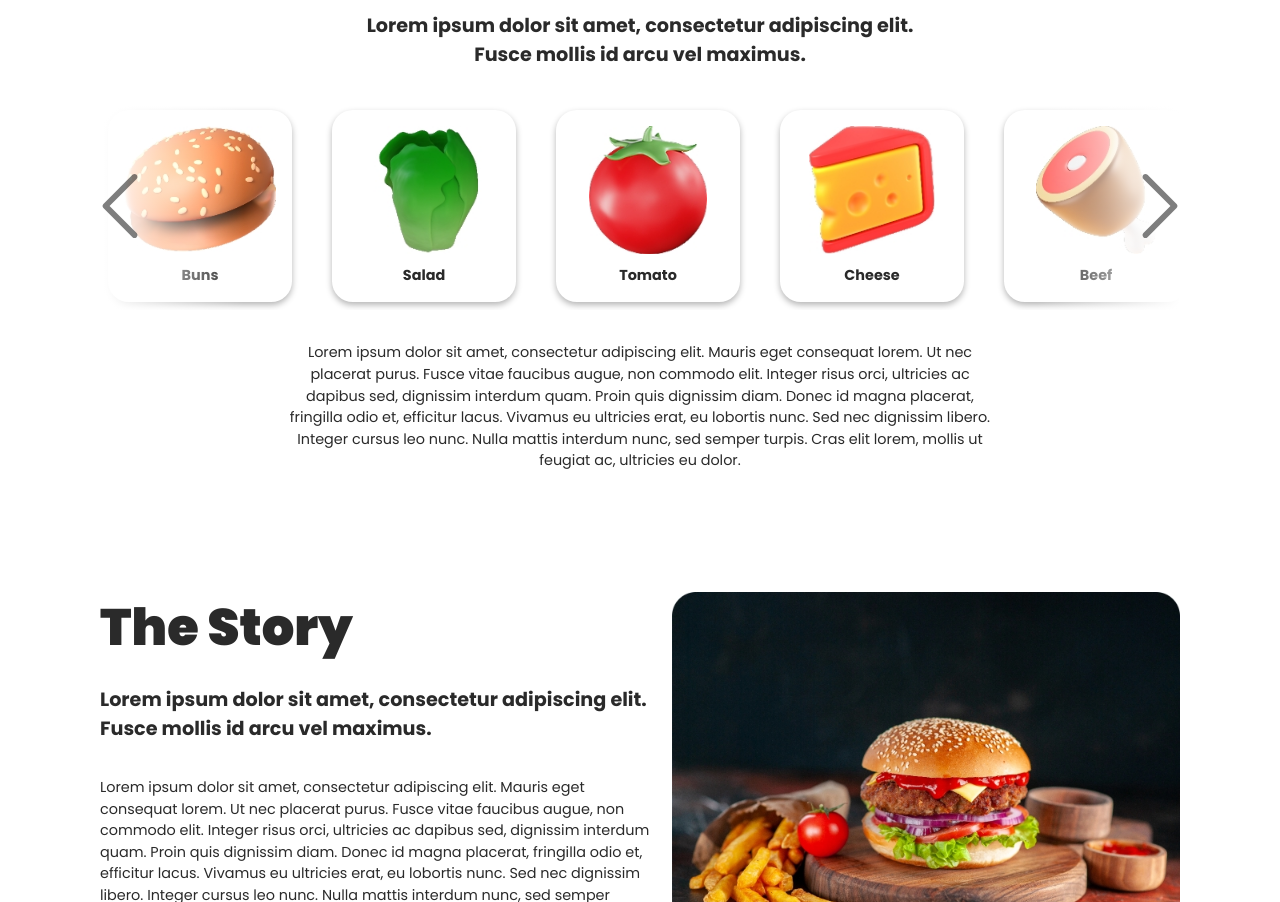
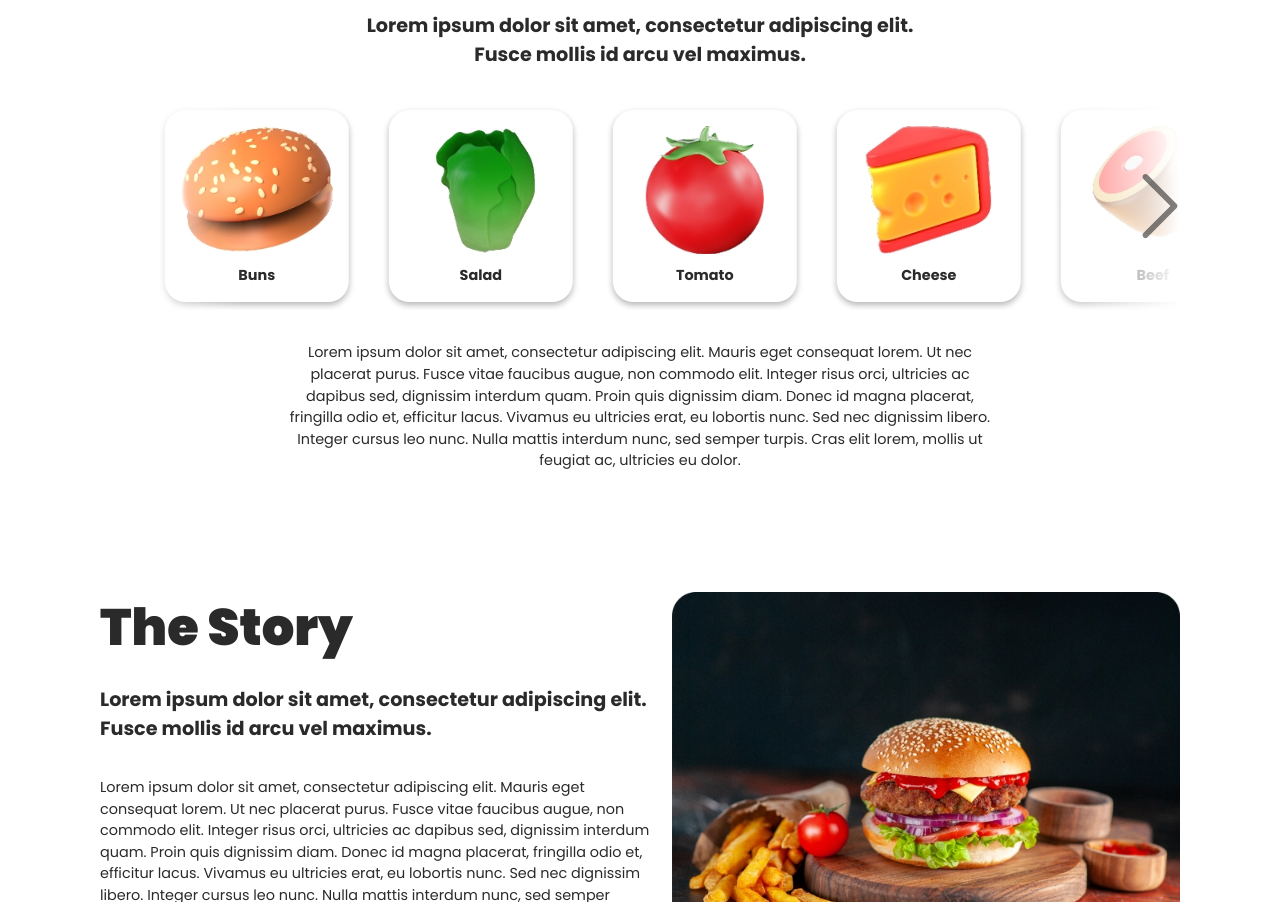
Before and after one commit to CarphatianSnake/burfact, a React app: page / in a window 1280 px wide. Shown: the part 812-1714 px from the top of the page. Built offline with nearby package versions, Linux system fonts and the light colour scheme.

Commit message:
fix: fix bugs with carousele arrows and make code shorter

```diff
--- a/src/components/Burgers/IngredientsList/IngredientsList.scss
+++ b/src/components/Burgers/IngredientsList/IngredientsList.scss
@@ -38,11 +38,3 @@
     }
   }
 }
-
-.display_none {
-display: none;
-}
-
-.transparent {
-opacity: 0;
-}
--- a/src/components/Carousele/Carousele.scss
+++ b/src/components/Carousele/Carousele.scss
@@ -15,6 +15,7 @@
     }
 
     &_image {
+      background-color: transparent;
       cursor: pointer;
       width: 8rem;
       height: 8rem;
@@ -36,6 +37,11 @@
 
       &:active {
         opacity: 1;
+      }
+
+      &:disabled {
+        cursor: default;
+        opacity: 0;
       }
 
       &__left {
@@ -75,7 +81,7 @@
   &_items {
     display: flex;
     gap: 2.5rem;
-    padding: 1rem;
+    padding: 1rem 0;
     position: absolute;
     transition: transform .3s ease-out;
     transform: translateX(0);
--- a/src/components/Carousele/index.js
+++ b/src/components/Carousele/index.js
@@ -6,38 +6,31 @@ import './Carousele.scss';
 
 // Component
 function Carousele({ children }) {
-
-  const [ carouseleWidth, setCarouseleWidth ] = useState(0); // state of carousele window width
-  const [ itemsWidth, setItemsWidth ] = useState(0); // state of carousele items container width
-  const [ elementWidth, setElementWidth ] = useState(0); // state of single element width
-  const [ offset, setOffset ] = useState(0); // state of offset
+  const [ offset, setOffset ] = useState(6); // state of offset
+  const [ basicOffset, setBasicOffset ] = useState(0); // basic offset for move items inside carousele (adding % in styles of element)
+  const [ maxOffset, setMaxOffset ] = useState(); // state for max offset
 
   useEffect(() => {
 
     const carouseleWindow = document.querySelector('.carousele_window'); // get carousele window element
+    const carouseleWindowWidth = carouseleWindow.offsetWidth; // width of carousele window
     const itemsContainer = carouseleWindow.querySelector('.carousele_items'); // get carousele items container element
-    const itemWidth = itemsContainer.querySelector('.ingredients_item').offsetWidth; // get width of single item inside container
+    const itemsContainerWidth = itemsContainer.offsetWidth; // width of items container
+    const itemsCount = itemsContainer.querySelectorAll('.ingredients_item').length; // number of items inside carousele
 
-    // get gap and padding values of carousele container
-    const containerStyles = getComputedStyle(itemsContainer);
-    const gap = +containerStyles.gap.replace('px', '');
-    const padding = +containerStyles.padding.replace('px', '');
-
-    setCarouseleWidth(carouseleWindow.offsetWidth + padding * 2); // set to state window width + doubled padding (we add padding to prevent small transitions of slider on edges)
-    setItemsWidth(itemsContainer.offsetWidth); // set to state width of items container
-    setElementWidth(itemWidth + gap / 2); // set elements width + padding + half of parent container gap
+    setBasicOffset(100 / itemsCount); // for basic offset we use %, so we divide 100 on items count to take correct offset
+    setMaxOffset(100 - ((carouseleWindowWidth / itemsContainerWidth) * 100)); // calculating max offset as a percentage and settin it to state
 
   }, []);
 
   function onArrowClick(direction) {
 
-    const totalOffset = direction === 'left' ? offset + elementWidth : offset - elementWidth; // calculate total offset on arrow click
-    const maxOffset = itemsWidth - carouseleWidth; // calculate maximum offset
+    const totalOffset = direction === 'left' ? offset + basicOffset : offset - basicOffset; // calculate total offset on arrow click
 
-    if (totalOffset > 0) {
-      setOffset(0); // if calculated total offset > 0, we set offset as 0
-    } else if (totalOffset < -maxOffset) {
-      setOffset(-maxOffset); // if calculated total offset < minus max offset, we set offset is minus maxOffset;
+    if (totalOffset > 6) {
+      setOffset(6); // if calculated total offset > 10, we set offset as 10
+    } else if (totalOffset < -maxOffset - 6) {
+      setOffset(-maxOffset - 6); // if calculated total offset < minus max offset - 10, we set offset is minus maxOffset - 10;
     } else {
       setOffset(totalOffset); // else, we set current calculated total offset
     }
@@ -48,12 +41,21 @@ function Carousele({ children }) {
 
     const baseClass = 'carousele_arrow';
     const arrowClass = `${baseClass} ${baseClass}__${direction}`;
-    const imageClass = `${baseClass}_image ${baseClass}_image__${direction}`
+    const imageClass = `${baseClass}_image ${baseClass}_image__${direction}`;
+    let isArrowDisabled = false;
+
+    if (direction === 'left' && offset > 0) {
+      isArrowDisabled = true;
+    }
+
+    if (direction === 'right' && offset < -maxOffset) {
+      isArrowDisabled = true;
+    }
 
     return (
       <div key={`arrow ${direction}`} className={arrowClass}>
-        <div
-          className={imageClass}
+        <button
+          className={imageClass} disabled={isArrowDisabled}
           onClick={() => onArrowClick(direction)}
         />
       </div>
@@ -65,7 +67,7 @@ function Carousele({ children }) {
   return (
     <div className="carousele">
       <div className="carousele_window">
-        <div className="carousele_items" style={{transform: `translateX(${offset}px)`}}>
+        <div className="carousele_items" style={{transform: `translateX(${offset}%)`}}>
           {children}
         </div>
         {arrows}
--- a/src/components/Modal/index.js
+++ b/src/components/Modal/index.js
@@ -5,7 +5,7 @@ import OrderNow from '../OrderNow';
 // Styles
 import './Modal.scss';
 
-// Handler for closin modal. Exported to use at Navigation component
+// Handler for closing modal. Exported to use at Navigation component
 export function onModalClose(setIsModalOpen) {
   setIsModalOpen(false);
   document.body.classList.remove('block-scroll');
--- a/src/index.scss
+++ b/src/index.scss
@@ -133,3 +133,11 @@ section {
 .block-scroll {
   overflow: hidden;
 }
+
+.display_none {
+  display: none;
+  }
+
+.transparent {
+  opacity: 0;
+}
```
